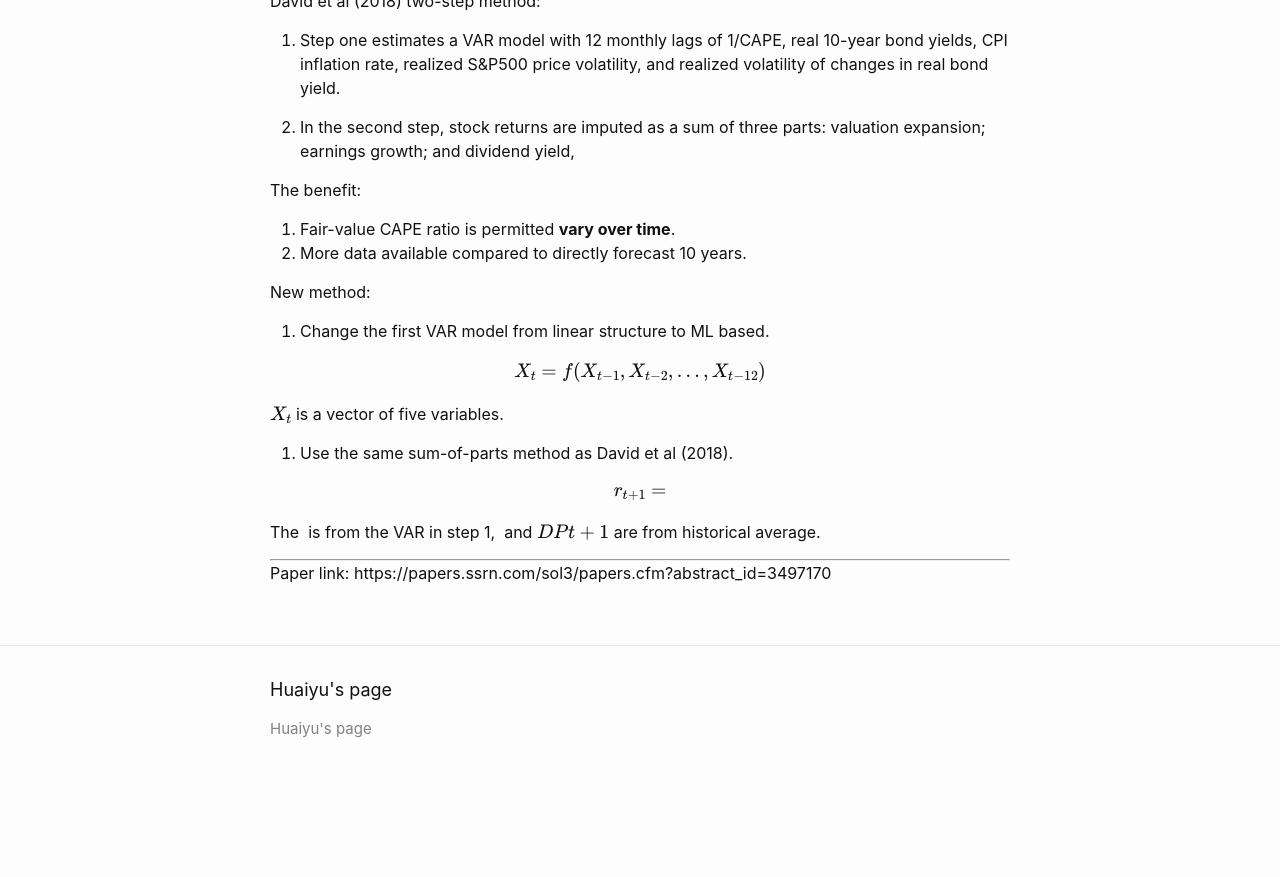
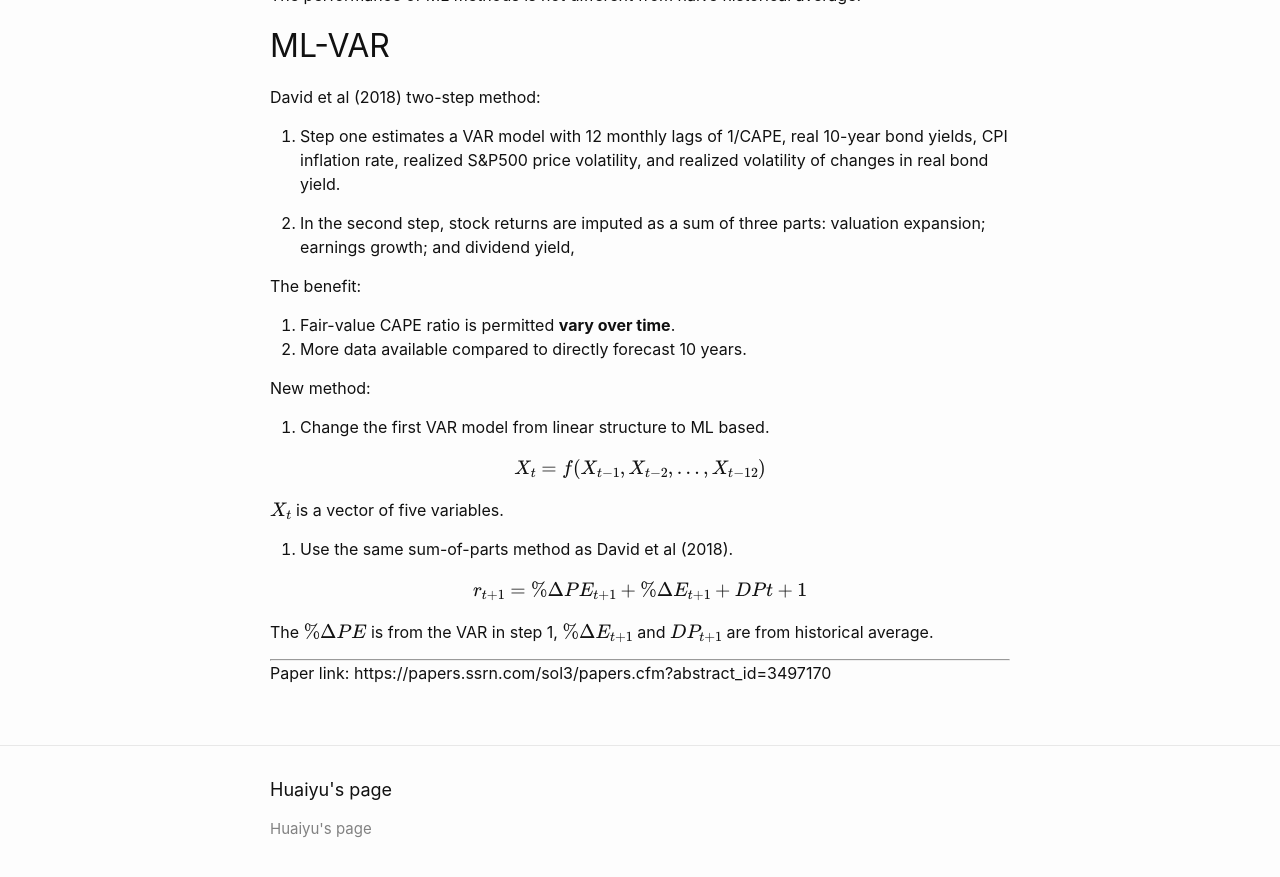
Before and after one commit to HuaiyuZhang/personal-site-old, a Jekyll site: the page built from _posts/2021-01-14-forecast-return-ml-ts.md, in a window 1280 px wide and 900 px high, scrolled down 1877 px. Shown: the top 877 px of the window. Built offline with Jekyll 4.4.1, drawn with Linux system fonts in a browser that asks for light colours; formulas are drawn with MathJax 3; before the commit the page ends 2678 px from its top, so only the background shows below that.

Commit message:
Update 2021-01-14-forecast-return-ml-ts.md

```diff
--- a/_posts/2021-01-14-forecast-return-ml-ts.md
+++ b/_posts/2021-01-14-forecast-return-ml-ts.md
@@ -40,7 +40,7 @@ $$
 
 The in-sample $$R^2$$ was $$54%$$ for 1926-2018 period. But the model performance degraded in recent time, partly due to the lack of mean reversion in the CAPE. The fair value of CAPE depends on macroeconomics factors not included in the model. The model considered by the paper:
 
-![model]({{ site.url }}/assets/day_9_pic_1.PNG)
+![model]({{ site.url }}/assets/day_9_pic1.PNG)
 
 The performance of ML methods is not different from naive historical average.
 
@@ -69,10 +69,10 @@ $$X_t$$ is a vector of five variables.
 2. Use the same sum-of-parts method as David et al (2018).
 
 $$
-r_{t+1} = %\Delta PE_{t+1} + %\Delta E_{t+1} + DP{t+1}
+r_{t+1} = \%\Delta PE_{t+1} + \%\Delta E_{t+1} + DP{t+1}
 $$
 
-The $$%\Delta PE$$ is from the VAR in step 1, $$%\Delta E_{t+1}$$ and $$ DP{t+1} $$ are from historical average.
+The $$\%\Delta PE$$ is from the VAR in step 1, $$\%\Delta E_{t+1}$$ and $$ DP_{t+1} $$ are from historical average.
 
 ---
 
```
